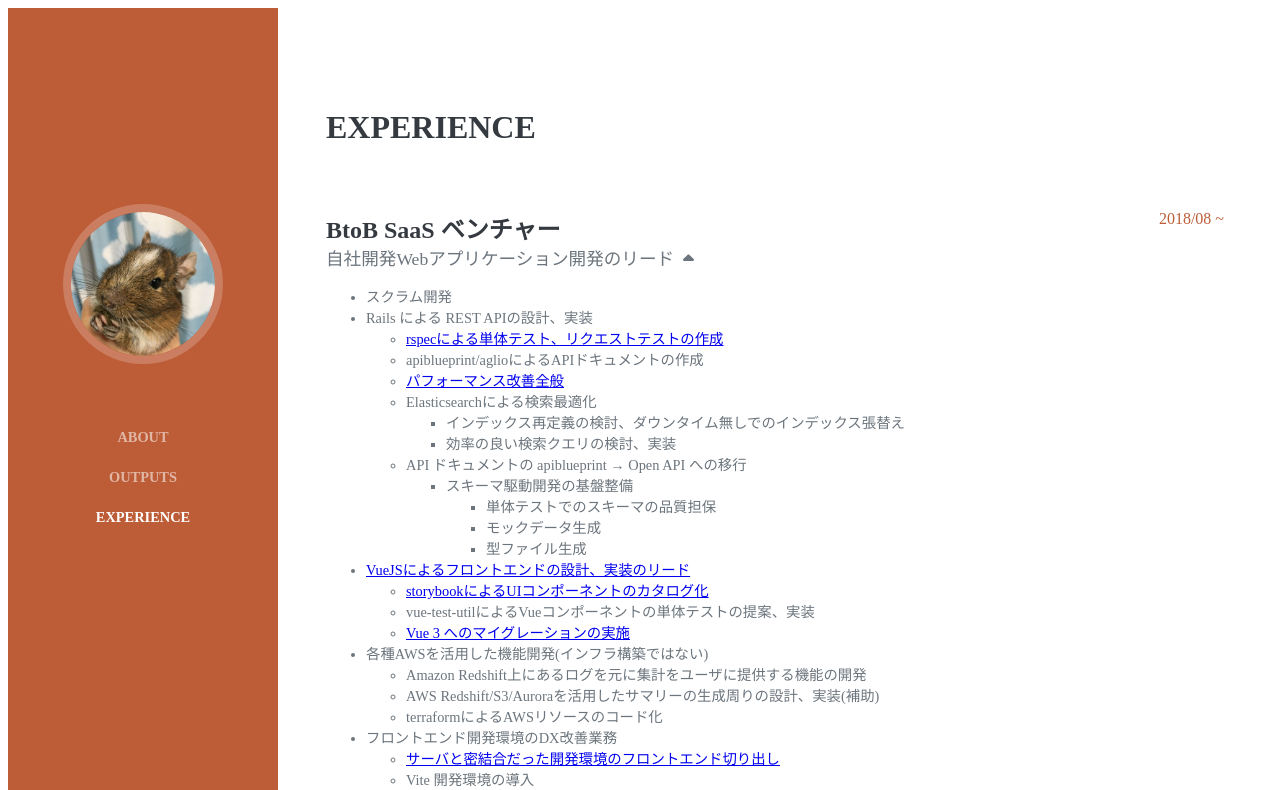
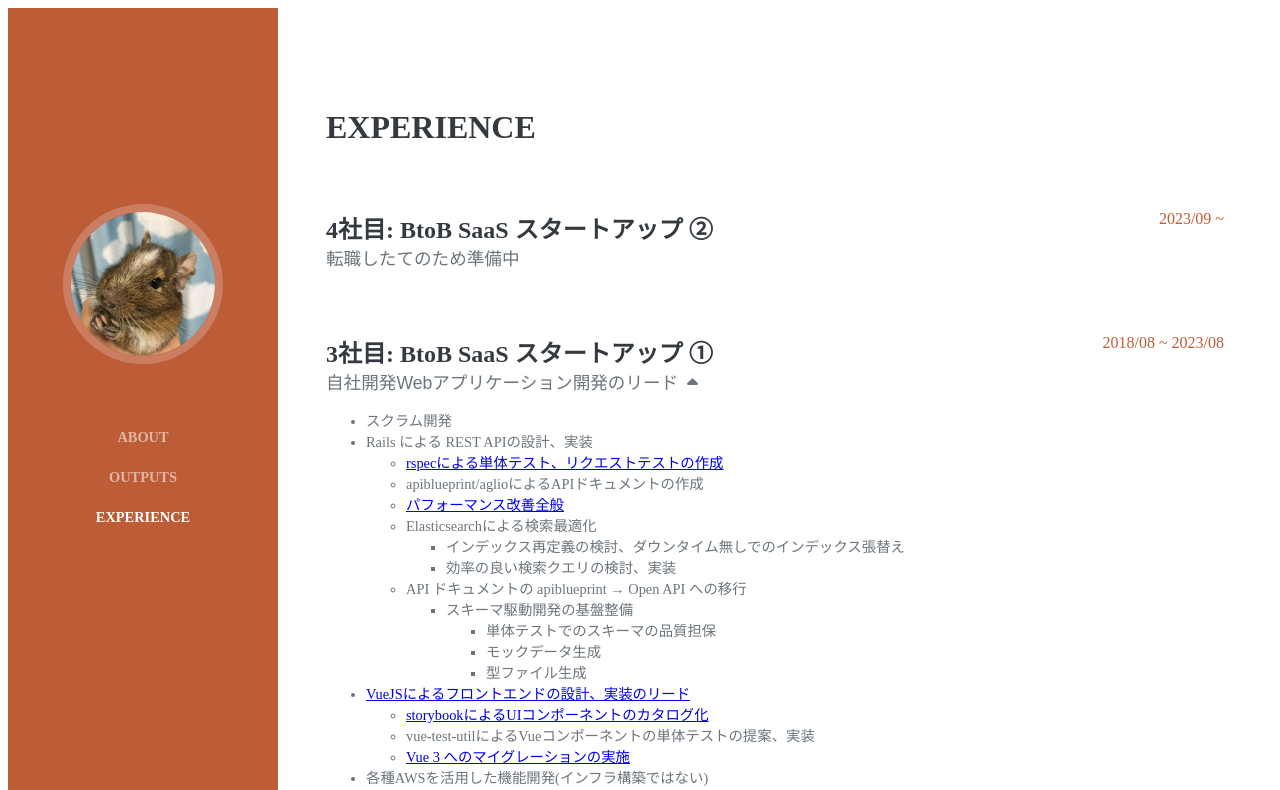
Before and after one commit to s-sasaki-0529/portfolio, a Next.js app: page /experience in a window 1280 px wide. Shown: the top 790 px of the page. Built offline with nearby package versions, Linux system fonts and the light colour scheme.

Commit message:
転職に伴う、経歴ページの更新
- 4社目を追加
- n社目のプレフィックスを追加
- 経歴詳細の有無によるスタイルの調整
- アクセシビリティ対応

```diff
--- a/pages/experience.tsx
+++ b/pages/experience.tsx
@@ -10,7 +10,7 @@ export default function Experience() {
     period: string
     summary: string
     showDescriptionDefault: boolean
-    children: React.ReactNode
+    children?: React.ReactNode
   }
   const ExperienceBlock: React.FC<Experience> = props => {
     const [isShowDescription, setIsShowDescription] = useState(props.showDescriptionDefault)
@@ -21,11 +21,17 @@ export default function Experience() {
           <span className="company">{props.company}</span>
           <span className="period">{props.period}</span>
         </div>
-        <div className="summary" onClick={() => setIsShowDescription(!isShowDescription)}>
-          <span className="body">{props.summary}</span>
-          <FontAwesomeIcon className="toggleIcon" icon={isShowDescription ? faCaretUp : faCaretDown} />
-        </div>
-        <div className={isShowDescription ? 'description' : 'description collapsed'}>{props.children}</div>
+        {props.children ? (
+          <>
+            <button className="summary" onClick={() => setIsShowDescription(!isShowDescription)}>
+              <span className="body">{props.summary}</span>
+              <FontAwesomeIcon className="toggleIcon" icon={isShowDescription ? faCaretUp : faCaretDown} />
+            </button>
+            <div className={isShowDescription ? 'description' : 'description collapsed'}>{props.children}</div>
+          </>
+        ) : (
+          <div className="summary">{props.summary}</div>
+        )}
         <style jsx lang="scss">{`
           .experience-block {
             margin: 4rem 0 4rem 0;
@@ -47,7 +53,9 @@ export default function Experience() {
             .summary {
               font-size: 1.1rem;
               color: rgb(108, 117, 125);
-              cursor: pointer;
+              border: none;
+              background: none;
+              padding: 0;
               .body {
                 margin-right: 0.5em;
               }
@@ -69,9 +77,16 @@ export default function Experience() {
     <div className="experience">
       <h1 className="title">EXPERIENCE</h1>
       <ExperienceBlock
-        className="saas"
-        company="BtoB SaaS ベンチャー"
-        period="2018/08 ~"
+        className="saas-2"
+        company="4社目: BtoB SaaS スタートアップ ②"
+        period="2023/09 ~"
+        summary="転職したてのため準備中"
+        showDescriptionDefault={false}
+      />
+      <ExperienceBlock
+        className="saas-1"
+        company="3社目: BtoB SaaS スタートアップ ①"
+        period="2018/08 ~ 2023/08"
         summary="自社開発Webアプリケーション開発のリード"
         showDescriptionDefault={true}
       >
@@ -204,7 +219,7 @@ export default function Experience() {
 
       <ExperienceBlock
         className="ses"
-        company="受託開発及びSES"
+        company="2社目: 受託開発及びSES"
         period="2016/10 ~ 2018/07"
         summary="Webサービスを中心に、幅広い技術の受託開発を経験(SES での客先常駐を含む)"
         showDescriptionDefault={false}
@@ -293,7 +308,7 @@ export default function Experience() {
 
       <ExperienceBlock
         className="isp"
-        company="大手ISP"
+        company="1社目: 大手ISP"
         period="2015/04 ~ 2016/09"
         summary="新卒入社後、Web系LMSの設計、開発を主に経験"
         showDescriptionDefault={false}
```
